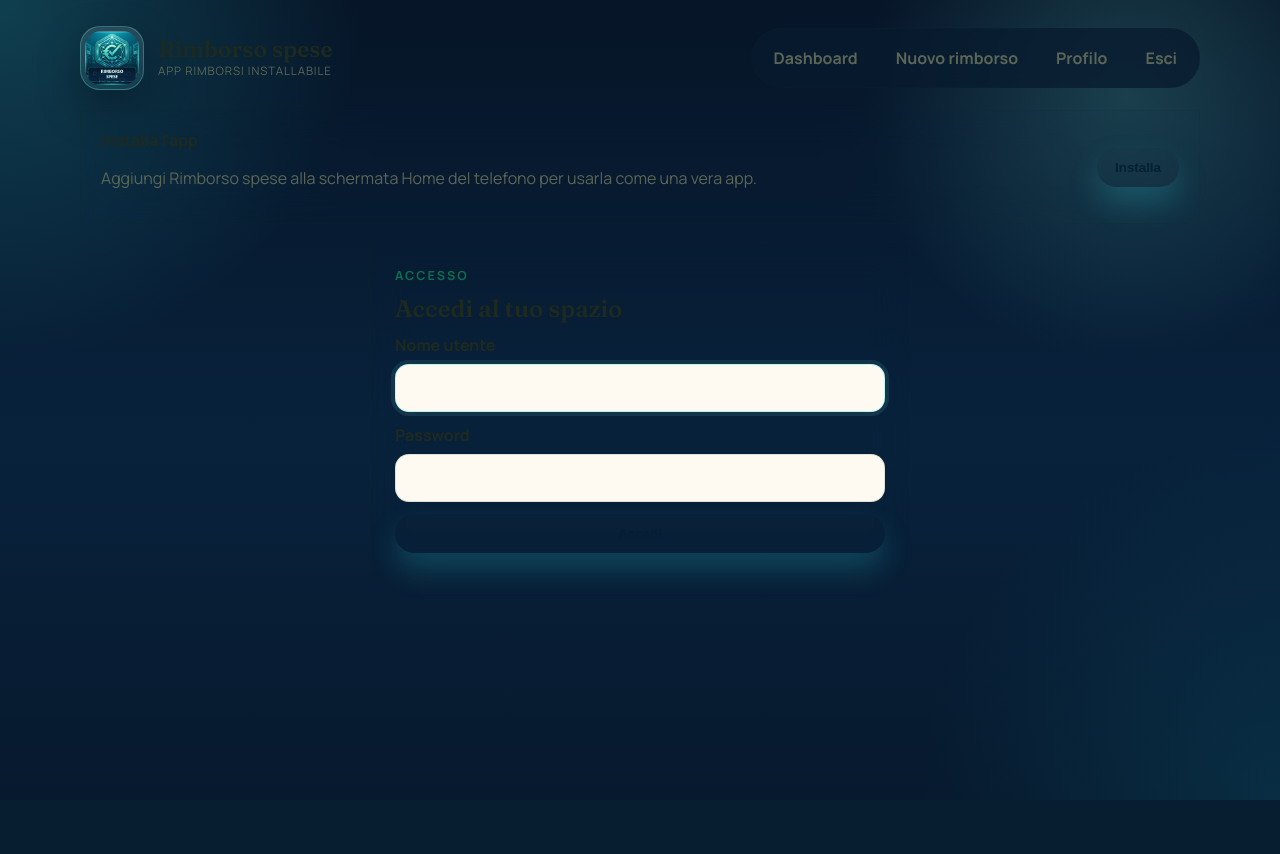
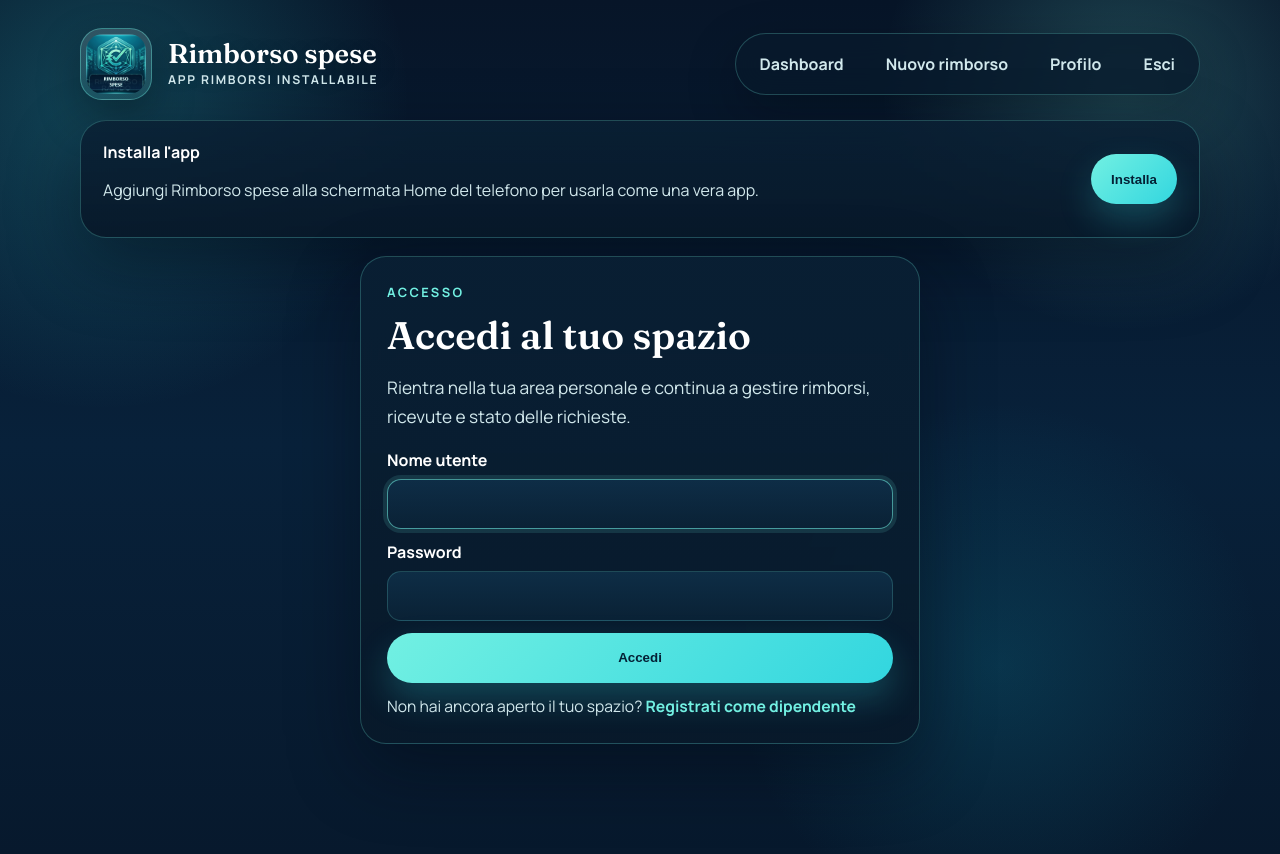
Before and after one commit to antimo-digiovanni/rimborso-spese, a Django app: page /accedi/ in a window 1280 px wide. Before the commit the page ends 800 px from the top, so only its background shows below. Run offline with Django 4.2, Linux system fonts and the light colour scheme; the visitor is signed in with stand-in values (Sample User, id 1).

Commit message:
Improve public contrast and auth screens

```diff
--- a/claims/static/claims/app.css
+++ b/claims/static/claims/app.css
@@ -1,29 +1,26 @@
-:root {
-    --bg: #f6f1e8;
-    --surface: rgba(255, 252, 246, 0.86);
-    --surface-strong: #fffaf1;
-    --text: #1f2a1f;
-    --muted: #5b6656;
-    --accent: #0b6e4f;
-    --accent-2: #d97a2b;
-    --border: rgba(31, 42, 31, 0.12);
 :root {
     --bg: #071c31;
-        --bg-soft: #0b3654;
-        --surface: rgba(10, 37, 59, 0.78);
-        --surface-strong: rgba(13, 48, 74, 0.94);
-        --surface-alt: rgba(8, 28, 49, 0.88);
-        --text: #eefdfa;
-        --muted: #9ec2ce;
-        --accent: #74f2e5;
+    --bg-deep: #051423;
+    --bg-soft: #0d3553;
+    --surface: rgba(10, 32, 52, 0.86);
+    --surface-strong: rgba(15, 48, 75, 0.96);
+    --surface-raised: rgba(17, 57, 87, 0.94);
+    --surface-glow: rgba(20, 82, 118, 0.46);
+    --text: #f2fffd;
+    --text-strong: #ffffff;
+    --muted: #d1e8ec;
+    --muted-2: #9fc9d2;
+    --accent: #72f0e2;
     --accent-strong: #32d6df;
-        --accent-deep: #0e7e98;
-        --success: #6ff3bf;
-        --warning: #ffd07a;
-        --danger: #ff8e95;
-        --border: rgba(116, 242, 229, 0.20);
-        --shadow: 0 24px 60px rgba(2, 10, 20, 0.34);
-        --radius: 24px;
+    --accent-deep: #0e819b;
+    --success: #7cf4c7;
+    --warning: #ffd47d;
+    --danger: #ff9aa3;
+    --border: rgba(114, 240, 226, 0.24);
+    --border-strong: rgba(114, 240, 226, 0.38);
+    --shadow: 0 26px 70px rgba(1, 8, 16, 0.42);
+    --shadow-soft: 0 18px 50px rgba(1, 8, 16, 0.28);
+    --radius: 26px;
 }
 
 * {
@@ -39,10 +36,10 @@
     min-height: 100vh;
     color: var(--text);
     background:
-            radial-gradient(circle at top left, rgba(50, 214, 223, 0.22), transparent 24%),
-            radial-gradient(circle at 88% 12%, rgba(116, 242, 229, 0.18), transparent 20%),
-            radial-gradient(circle at bottom right, rgba(14, 126, 152, 0.20), transparent 24%),
-            linear-gradient(180deg, #061527 0%, #08223c 55%, #07192d 100%);
+        radial-gradient(circle at 8% 12%, rgba(50, 214, 223, 0.24), transparent 22%),
+        radial-gradient(circle at 88% 10%, rgba(114, 240, 226, 0.22), transparent 18%),
+        radial-gradient(circle at 78% 78%, rgba(14, 129, 155, 0.24), transparent 22%),
+        linear-gradient(180deg, #071528 0%, #08213a 52%, #07192d 100%);
     font-family: 'Manrope', 'Segoe UI', sans-serif;
 }
 
@@ -66,37 +63,37 @@
     display: flex;
     justify-content: space-between;
     align-items: center;
-        gap: 20px;
-        padding: 26px 0 20px;
+    gap: 24px;
+    padding: 28px 0 20px;
 }
 
 .brand {
     display: inline-flex;
     align-items: center;
-        gap: 14px;
+    gap: 16px;
 }
 
 .brand-mark {
-        width: 64px;
-        height: 64px;
-        padding: 4px;
-        border-radius: 20px;
-        background: linear-gradient(180deg, rgba(255, 255, 255, 0.12), rgba(116, 242, 229, 0.08));
-        border: 1px solid rgba(116, 242, 229, 0.28);
-        box-shadow: 0 18px 40px rgba(2, 10, 20, 0.35);
+    width: 72px;
+    height: 72px;
+    padding: 5px;
+    border-radius: 22px;
+    background: linear-gradient(180deg, rgba(255, 255, 255, 0.14), rgba(114, 240, 226, 0.10));
+    border: 1px solid var(--border-strong);
+    box-shadow: 0 18px 42px rgba(1, 8, 16, 0.40);
 }
 
 .brand-mark img {
     width: 100%;
     height: 100%;
     object-fit: cover;
-        border-radius: 16px;
+    border-radius: 17px;
 }
 
 .brand-copy {
     display: flex;
     flex-direction: column;
-        gap: 3px;
+    gap: 4px;
 }
 
 .brand-copy strong,
@@ -108,15 +105,18 @@
 }
 
 .brand-copy strong {
-        font-size: 1.42rem;
+    font-size: 1.7rem;
     line-height: 1;
+    color: var(--text-strong);
+    text-shadow: 0 8px 24px rgba(1, 8, 16, 0.30);
 }
 
 .brand-copy small {
     color: var(--muted);
-        letter-spacing: 0.08em;
+    letter-spacing: 0.14em;
     text-transform: uppercase;
-        font-size: 0.72rem;
+    font-size: 0.76rem;
+    font-weight: 700;
 }
 
 .top-nav {
@@ -126,22 +126,28 @@
     padding: 8px;
     border-radius: 999px;
     border: 1px solid var(--border);
-        background: rgba(8, 27, 47, 0.76);
+    background: rgba(8, 26, 44, 0.78);
     backdrop-filter: blur(18px);
-        box-shadow: var(--shadow);
+    box-shadow: var(--shadow-soft);
 }
 
 .top-nav a {
-        padding: 10px 14px;
+    padding: 11px 16px;
     border-radius: 999px;
     color: var(--muted);
-        font-weight: 700;
+    font-weight: 800;
+    transition: background-color 140ms ease, color 140ms ease, transform 140ms ease;
+}
+
+.top-nav a:hover {
+    color: var(--text-strong);
+    background: rgba(255, 255, 255, 0.05);
 }
 
 .top-nav .button-ghost,
 .top-nav .is-active {
-        color: var(--text);
-        background: linear-gradient(135deg, rgba(116, 242, 229, 0.18), rgba(50, 214, 223, 0.16));
+    color: var(--text-strong);
+    background: linear-gradient(135deg, rgba(114, 240, 226, 0.20), rgba(50, 214, 223, 0.18));
 }
 
 .page-shell {
@@ -153,7 +159,7 @@
 .panel,
 .kpi-card,
 .stats-card {
-        background: linear-gradient(180deg, var(--surface) 0%, var(--surface-alt) 100%);
+    background: linear-gradient(180deg, var(--surface) 0%, rgba(8, 25, 42, 0.96) 100%);
     backdrop-filter: blur(18px);
     border: 1px solid var(--border);
     border-radius: var(--radius);
@@ -164,14 +170,15 @@
     display: flex;
     justify-content: space-between;
     align-items: center;
-        gap: 16px;
+    gap: 18px;
     margin: 0 auto 18px;
-        padding: 18px 20px;
+    padding: 20px 22px;
 }
 
 .install-banner strong {
     display: block;
     margin-bottom: 4px;
+    color: var(--text-strong);
 }
 
 .install-banner p,
@@ -183,15 +190,26 @@
 .panel-note,
 .mini-card p,
 .info-card p,
-    .admin-pocket p {
+.admin-pocket p,
+.auth-helper {
     color: var(--muted);
 }
 
 .hero {
     display: grid;
-        grid-template-columns: 1.5fr 0.9fr;
-        gap: 24px;
-        padding: 32px;
+    grid-template-columns: minmax(0, 1.45fr) minmax(280px, 0.95fr);
+    gap: 28px;
+    padding: 38px;
+    position: relative;
+    overflow: hidden;
+}
+
+.hero::before {
+    content: '';
+    position: absolute;
+    inset: 0;
+    background: radial-gradient(circle at top right, rgba(114, 240, 226, 0.10), transparent 26%);
+    pointer-events: none;
 }
 
 .dashboard-hero {
@@ -203,16 +221,33 @@
 .panel h1,
 .section-head h2,
 .stats-card h2 {
-        margin: 0 0 12px;
+    margin: 0 0 14px;
     font-weight: 600;
-        line-height: 1.08;
+    line-height: 1.06;
+    color: var(--text-strong);
+}
+
+.hero h1 {
+    font-size: clamp(2.3rem, 4vw, 3.65rem);
+    max-width: 12ch;
+    text-wrap: balance;
+}
+
+.panel h1 {
+    font-size: clamp(1.9rem, 3vw, 2.5rem);
+}
+
+.hero-copy {
+    font-size: 1.08rem;
+    line-height: 1.7;
+    max-width: 62ch;
 }
 
 .eyebrow {
-        margin: 0 0 12px;
+    margin: 0 0 14px;
     text-transform: uppercase;
-        letter-spacing: 0.16em;
-        font-size: 0.78rem;
+    letter-spacing: 0.18em;
+    font-size: 0.8rem;
     color: var(--accent);
     font-weight: 800;
 }
@@ -232,30 +267,62 @@
     gap: 12px;
 }
 
+.hero-actions {
+    flex-wrap: wrap;
+    margin-top: 24px;
+}
+
 .button {
     display: inline-flex;
     align-items: center;
     justify-content: center;
+    min-height: 50px;
     border: 0;
     cursor: pointer;
     border-radius: 999px;
-        padding: 12px 18px;
+    padding: 12px 20px;
     background: linear-gradient(135deg, var(--accent) 0%, var(--accent-strong) 100%);
     color: #042035;
-        font-weight: 800;
-        box-shadow: 0 16px 30px rgba(50, 214, 223, 0.22);
+    font-weight: 900;
+    box-shadow: 0 16px 34px rgba(50, 214, 223, 0.24);
+}
+
+.button:hover {
+    transform: translateY(-1px);
 }
 
 .button-ghost {
     background: rgba(255, 255, 255, 0.04);
-        color: var(--text);
+    color: var(--text-strong);
     border: 1px solid var(--border);
     box-shadow: none;
 }
 
 .stats-card,
 .panel {
-        padding: 24px;
+    padding: 26px;
+}
+
+.stats-card {
+    background: linear-gradient(180deg, rgba(14, 50, 76, 0.92) 0%, rgba(8, 26, 45, 0.96) 100%);
+}
+
+.stats-card h2 {
+    font-size: 1.7rem;
+}
+
+.stats-card ul {
+    margin: 18px 0 0;
+    padding-left: 18px;
+}
+
+.stats-card li {
+    margin-bottom: 10px;
+    line-height: 1.5;
+}
+
+.stats-card strong {
+    color: var(--text-strong);
 }
 
 .compact-panel {
@@ -313,7 +376,7 @@
 }
 
 .narrow {
-        max-width: 540px;
+    max-width: 560px;
 }
 
 .stack-lg {
@@ -327,32 +390,48 @@
 }
 
 .field label {
-        font-weight: 700;
+    font-weight: 800;
+    color: var(--text-strong);
 }
 
 .field input,
 .field textarea,
 .field select {
     width: 100%;
-        padding: 12px 14px;
+    padding: 13px 15px;
     border-radius: 14px;
-        border: 1px solid var(--border);
-        background: var(--surface-strong);
-        color: var(--text);
+    border: 1px solid rgba(114, 240, 226, 0.20);
+    background: linear-gradient(180deg, rgba(14, 46, 71, 0.98), rgba(10, 34, 54, 0.98));
+    color: var(--text-strong);
     font: inherit;
     outline: none;
+}
+
+.field input::placeholder,
+.field textarea::placeholder {
+    color: var(--muted-2);
 }
 
 .field input:focus,
 .field textarea:focus,
 .field select:focus {
-        border-color: rgba(116, 242, 229, 0.48);
-        box-shadow: 0 0 0 4px rgba(116, 242, 229, 0.10);
+    border-color: rgba(114, 240, 226, 0.56);
+    box-shadow: 0 0 0 4px rgba(114, 240, 226, 0.12);
 }
 
 .error {
     color: var(--danger);
     font-size: 0.92rem;
+}
+
+.auth-helper {
+    margin-top: 12px;
+    font-size: 0.98rem;
+}
+
+.auth-helper a {
+    color: var(--accent);
+    font-weight: 800;
 }
 
 .messages {
--- a/claims/templates/claims/login.html
+++ b/claims/templates/claims/login.html
@@ -7,6 +7,7 @@
     <div>
         <p class="eyebrow">Accesso</p>
         <h1>Accedi al tuo spazio</h1>
+        <p class="hero-copy">Rientra nella tua area personale e continua a gestire rimborsi, ricevute e stato delle richieste.</p>
     </div>
     <form method="post" class="stack-lg">
         {% csrf_token %}
@@ -20,5 +21,9 @@
         {% for error in form.non_field_errors %}<div class="error">{{ error }}</div>{% endfor %}
         <button class="button" type="submit">Accedi</button>
     </form>
+    <div class="auth-helper">
+        Non hai ancora aperto il tuo spazio?
+        <a href="{% url 'register' %}">Registrati come dipendente</a>
+    </div>
 </section>
 {% endblock %}
--- a/claims/templates/claims/register.html
+++ b/claims/templates/claims/register.html
@@ -25,5 +25,9 @@
     <div class="panel-note">
         Primo accesso: il primo dipendente che registra una nuova azienda diventa amministratore del tenant di prova e puo mostrare l'app al proprio datore di lavoro.
     </div>
+    <div class="auth-helper">
+        Hai gia un account?
+        <a href="{% url 'login' %}">Accedi</a>
+    </div>
 </section>
 {% endblock %}
```
Also changed, not shown: other parts of claims/static/claims/app.css (+36 -16 lines). Lines whose indentation alone changed are shown as unchanged.
